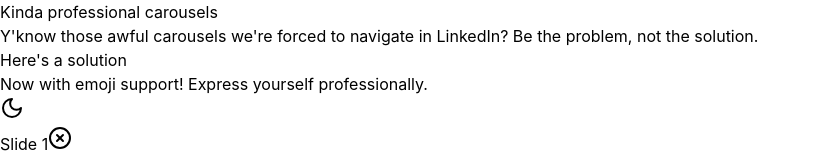
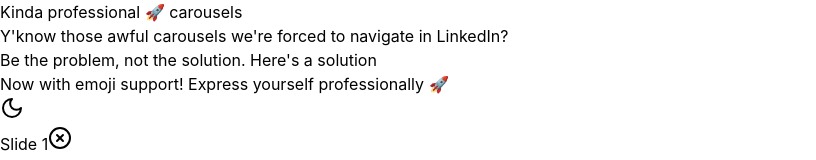
Before and after one commit to sirmews/simple-pdf-slides, a React (Vite) app: page / in a window 1280 px wide. Shown: the top 160 px of the page, without its empty margins (0-816 px from the left). Built offline with nearby package versions, Linux system fonts and the light colour scheme; what @react-pdf/renderer would draw is missing.

Commit message:
Improve text formatting and add rocket emoji
- Added line break between LinkedIn question and solution statement
- Added rocket ship emoji to 'Express yourself professionally' line
- Improved readability of description text

```diff
--- a/src/App.jsx
+++ b/src/App.jsx
@@ -227,19 +227,19 @@
               <h1
                 className={`text-2xl sm:text-3xl font-bold ${isDarkMode ? "text-white" : "text-slate-800"}`}
               >
-                Kinda professional carousels
+                Kinda professional 🚀 carousels
               </h1>
               <p
                 className={`${isDarkMode ? "text-gray-400" : "text-slate-500"} mt-2`}
               >
-                Y'know those awful carousels we're forced to navigate in LinkedIn? Be the problem, not the solution.
+                Y'know those awful carousels we're forced to navigate in LinkedIn?
                 <br />
-                Here's a solution
+                Be the problem, not the solution. Here's a solution
               </p>
               <p
                 className={`${isDarkMode ? "text-gray-400" : "text-slate-500"} mt-2`}
               >
-                Now with emoji support! Express yourself professionally.
+                Now with emoji support! Express yourself professionally 🚀
               </p>
             </div>
             <button
```
